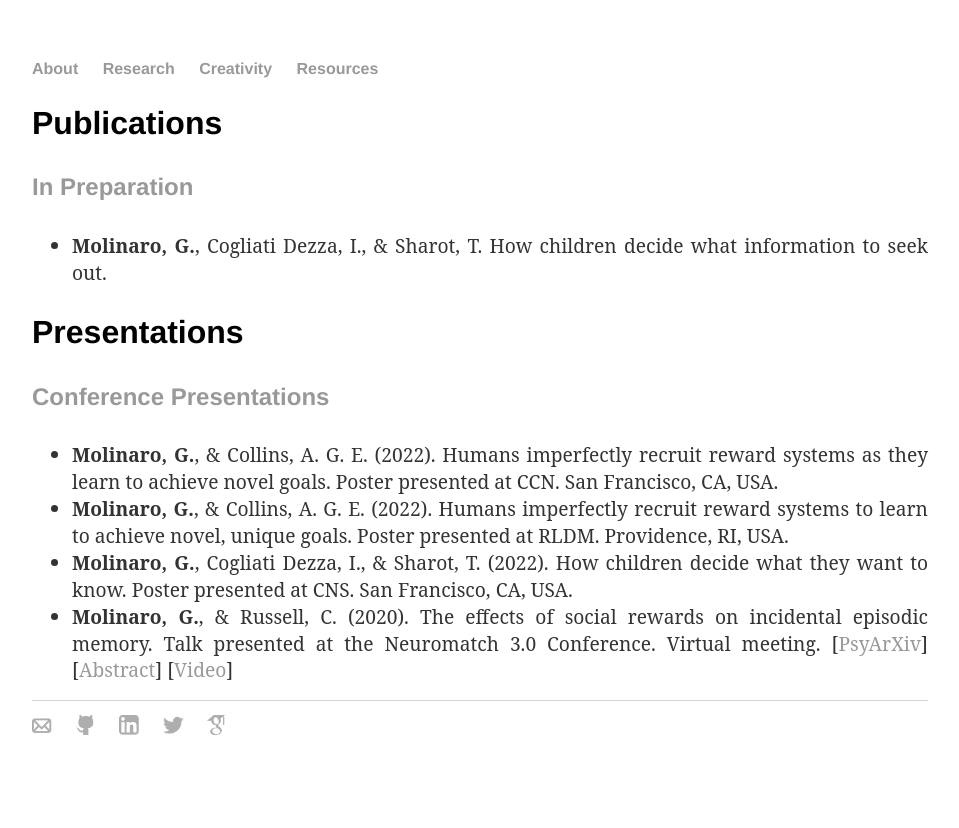
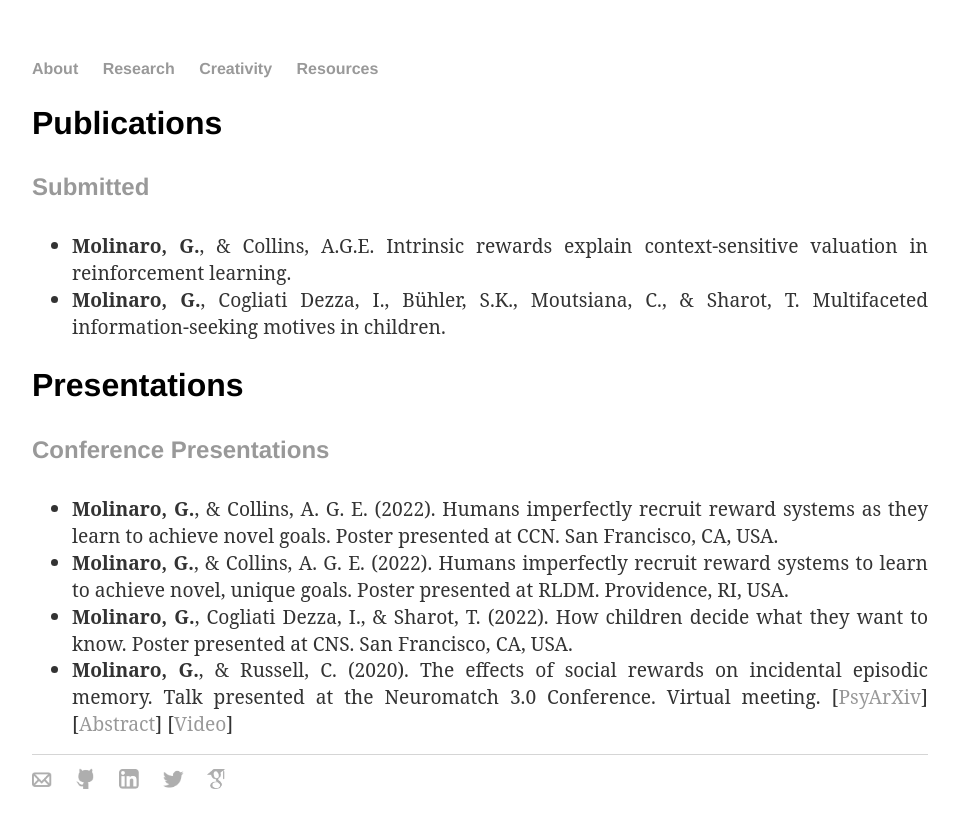
Before and after one commit to gaiamolinaro/gaiamolinaro.github.io, a Jekyll site: the page built from research/index.html, in a window 1280 px wide. Shown: the top 828 px of the page, without its empty margins (160-1119 px from the left). Built offline with Jekyll 4.4.1, drawn with Linux system fonts in a browser that asks for light colours; nearby versions of some CDN libraries.

Commit message:
Added submitted context rl

```diff
--- a/research/index.html
+++ b/research/index.html
@@ -4,9 +4,10 @@ title: Research | Gaia Molinaro
 ---
 <div class="blurb">
     <h2>Publications</h2>
-    <h4>In Preparation</h4>
+    <h4>Submitted</h4>
     <ul>
-        <li class="p-li"><b>Molinaro, G.</b>, Cogliati Dezza, I., & Sharot, T. How children decide what information to seek out.</li>
+        <li class="p-li"><b>Molinaro, G.</b>, & Collins, A.G.E. Intrinsic rewards explain context-sensitive valuation in reinforcement learning.</li>
+        <li class="p-li"><b>Molinaro, G.</b>, Cogliati Dezza, I., Bühler, S.K., Moutsiana, C., & Sharot, T. Multifaceted information-seeking motives in children.</li>
     </ul>
     <!-- h4>Preprints/h4
     ul
```
